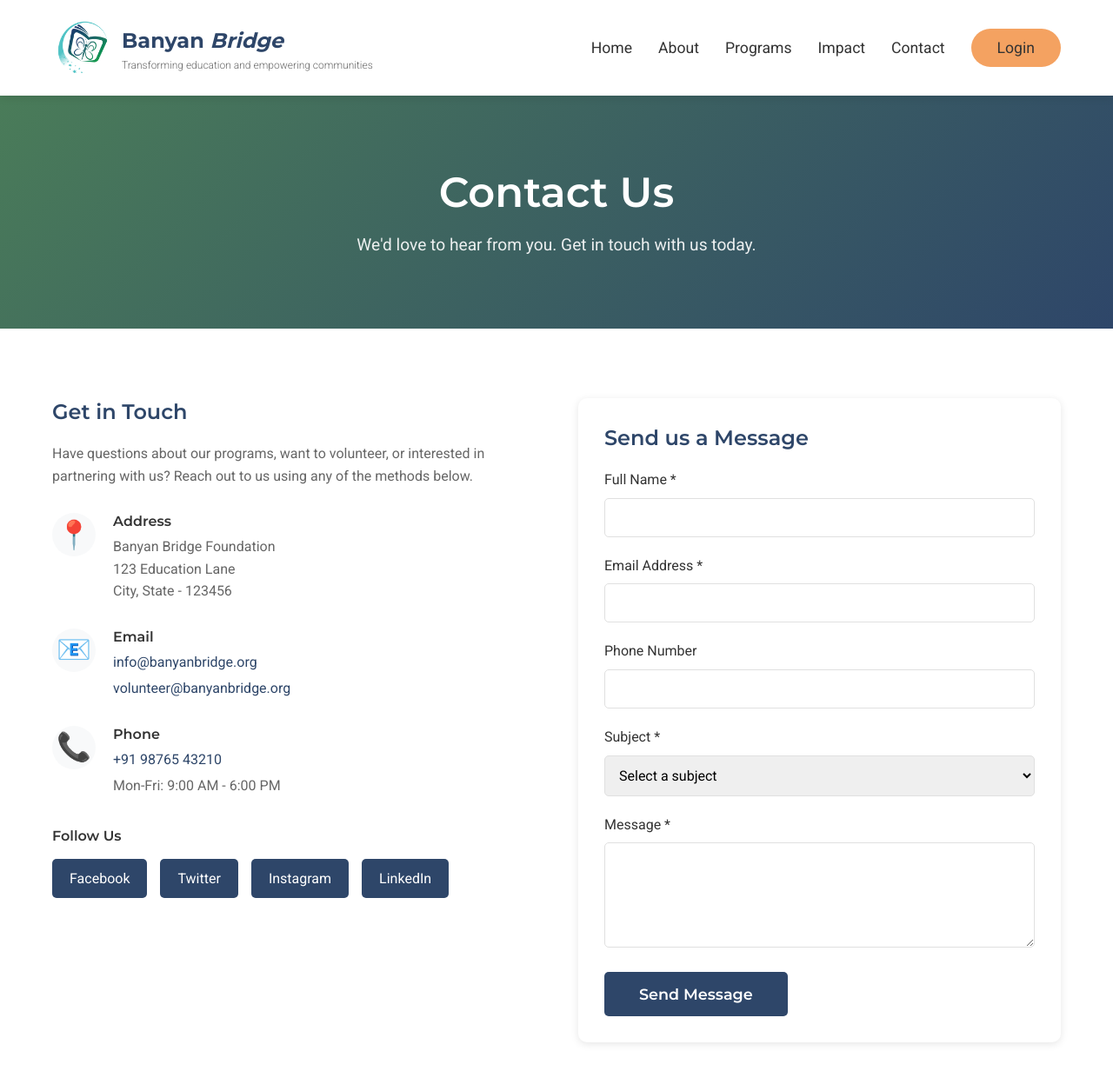
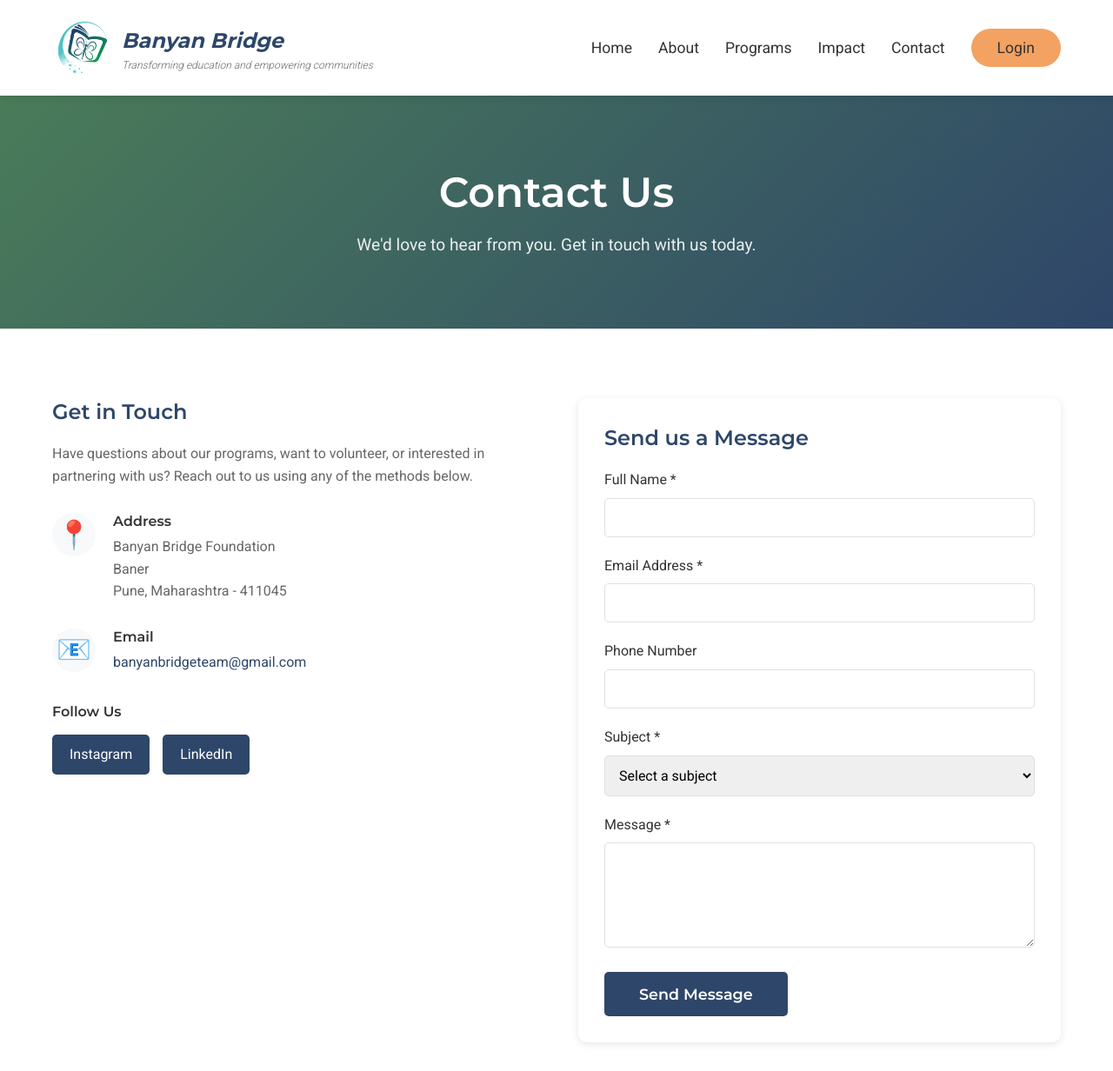
Before and after one commit to rr3989/banyanbridge, a Flask app: page /contact in a window 1280 px wide. Shown: the top 1232 px of the page at 87% size. Run offline with Flask 3, Linux system fonts and the light colour scheme; parts of the project's set-up code (start-up, migrations or seed data) failed here and were passed over.

Commit message:
contact details updated

```diff
--- a/templates/contact.html
+++ b/templates/contact.html
@@ -18,8 +18,8 @@
                 <a href="{{ url_for('index') }}" class="brand-link">
                     <img src="{{ url_for('static', filename='assets/images/Banyan-Bridge-final.png') }}" alt="Banyan Bridge Foundation Logo" class="logo">
                     <div class="brand-text-container">
-                        <span class="brand-text">Banyan <em>Bridge</em></span>
-                        <span class="brand-mission">Transforming education and empowering communities</span>
+                        <span class="brand-text"><em>Banyan Bridge</em></span>
+                        <span class="brand-mission"><em>Transforming education and empowering communities</em></span>
                     </div>
                 </a>
             </div>
@@ -60,23 +60,14 @@
                             <div class="contact-icon">📍</div>
                             <div class="contact-text">
                                 <h4>Address</h4>
-                                <p>Banyan Bridge Foundation<br>123 Education Lane<br>City, State - 123456</p>
+                                <p>Banyan Bridge Foundation<br> Baner <br>Pune, Maharashtra - 411045</p>
                             </div>
                         </div>
                         <div class="contact-item">
                             <div class="contact-icon">📧</div>
                             <div class="contact-text">
                                 <h4>Email</h4>
-                                <p><a href="mailto:info@banyanbridge.org">info@banyanbridge.org</a></p>
-                                <p><a href="mailto:volunteer@banyanbridge.org">volunteer@banyanbridge.org</a></p>
-                            </div>
-                        </div>
-                        <div class="contact-item">
-                            <div class="contact-icon">📞</div>
-                            <div class="contact-text">
-                                <h4>Phone</h4>
-                                <p><a href="tel:+919876543210">+91 98765 43210</a></p>
-                                <p>Mon-Fri: 9:00 AM - 6:00 PM</p>
+                                <p><a href="mailto:banyanbridgeteam@gmail.com">banyanbridgeteam@gmail.com</a></p>
                             </div>
                         </div>
                     </div>
@@ -84,8 +75,6 @@
                     <div class="social-links">
                         <h4>Follow Us</h4>
                         <div class="social-icons">
-                            <a href="#" class="social-icon">Facebook</a>
-                            <a href="#" class="social-icon">Twitter</a>
                             <a href="#" class="social-icon">Instagram</a>
                             <a href="#" class="social-icon">LinkedIn</a>
                         </div>
@@ -271,9 +260,7 @@
                 <div class="footer-col">
                     <h4>Contact Us</h4>
                     <ul>
-                        <li><a href="mailto:info@banyanbridge.org">info@banyanbridge.org</a></li>
-                        <li><a href="tel:+919876543210">+91 98765 43210</a></li>
-                        <li><a href="{{ url_for('contact') }}">Send us a message</a></li>
+                        <li><a href="mailto:banyanbridgeteam@gmailcom">banyanbridgeteam@gmailcom</a></li>
                     </ul>
                 </div>
             </div>
--- a/templates/donate.html
+++ b/templates/donate.html
@@ -242,10 +242,7 @@
                 <div class="footer-col">
                     <h4>Contact Us</h4>
                     <ul>
-                        <li><a href="mailto:info@banyanbridge.org">info@banyanbridge.org</a></li>
-                        <li><a href="tel:+919876543210">+91 98765 43210</a></li>
-                        <li><a href="{{ url_for('contact') }}">Send us a message</a></li>
-                    </ul>
+                        <li><a href="mailto:banyanbridgeteam@gmailcom">banyanbridgeteam@gmailcom</a></li>                    </ul>
                 </div>
             </div>
             <div class="footer-bottom">
```
Also changed, not shown: templates/about.html (+3 -5 lines), templates/index.html (+5 -8 lines).
